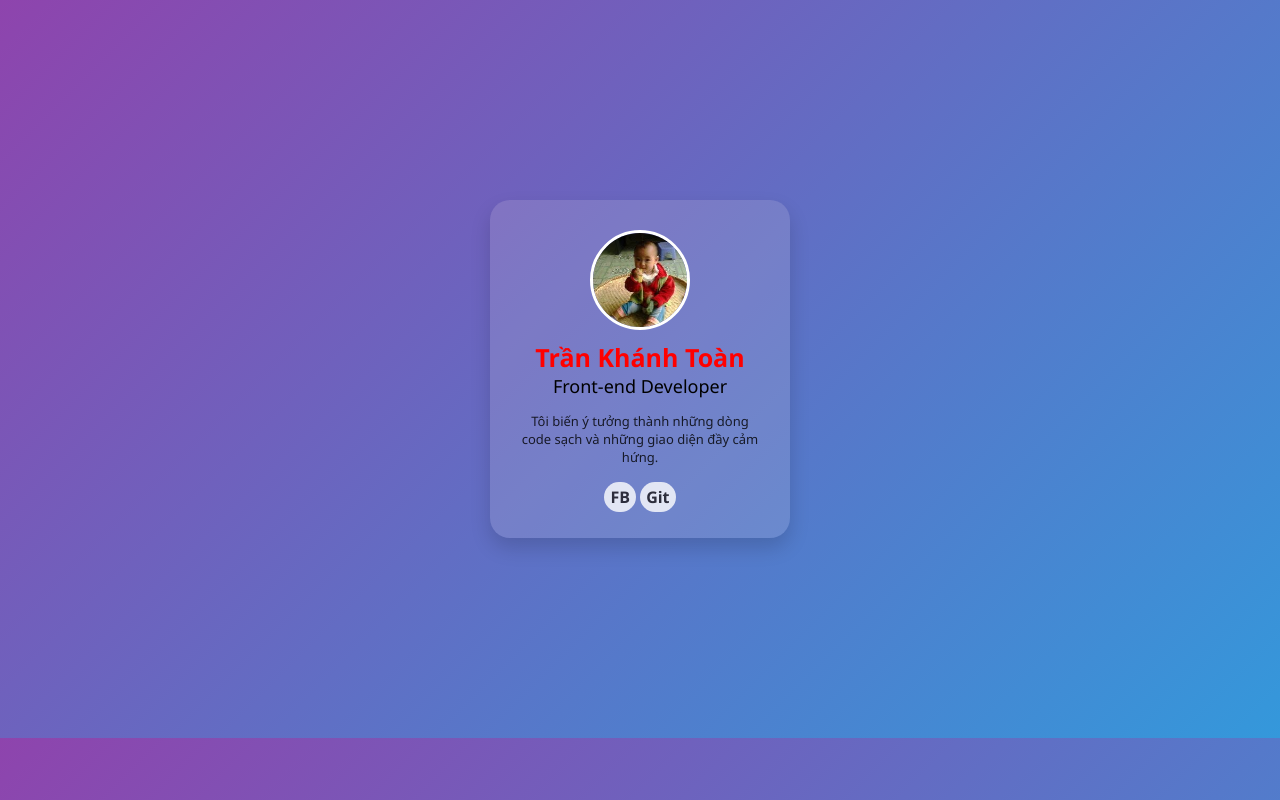
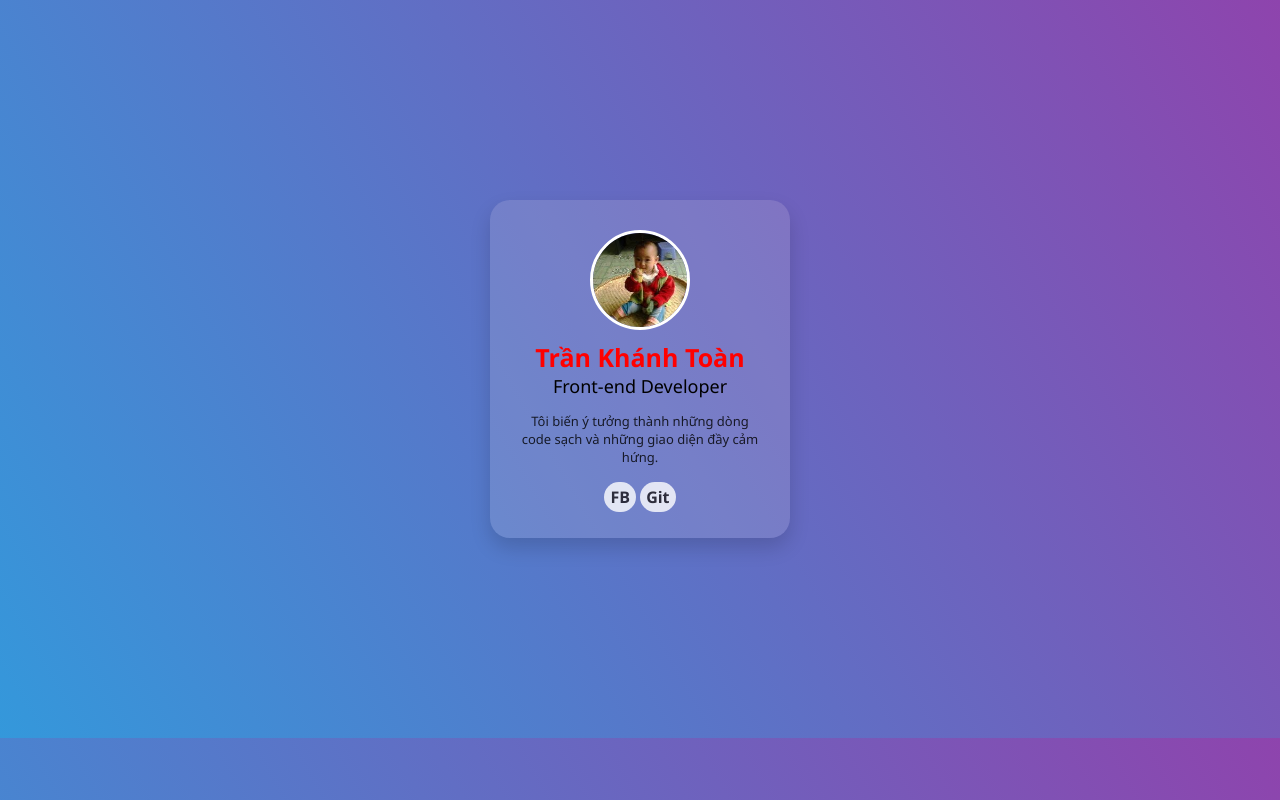
Before and after one commit to Toan040606/HTMLOL_CSS2, a plain HTML site: page BTVN/Week_3/bio.html in a window 1280 px wide. Drawn offline with Linux system fonts and the light colour scheme.

Commit message:
BTVN tuan3

```diff
--- a/BTVN/Week_3/CSS/bioStyle.css
+++ b/BTVN/Week_3/CSS/bioStyle.css
@@ -6,7 +6,7 @@
 
 body {
     padding: 200px;
-    background: linear-gradient(135deg, #8e44ad, #3498db);
+    background: linear-gradient(240deg, #8e44ad, #3498db);
     display: flex;
     justify-content: center;
     align-items: center;
```
